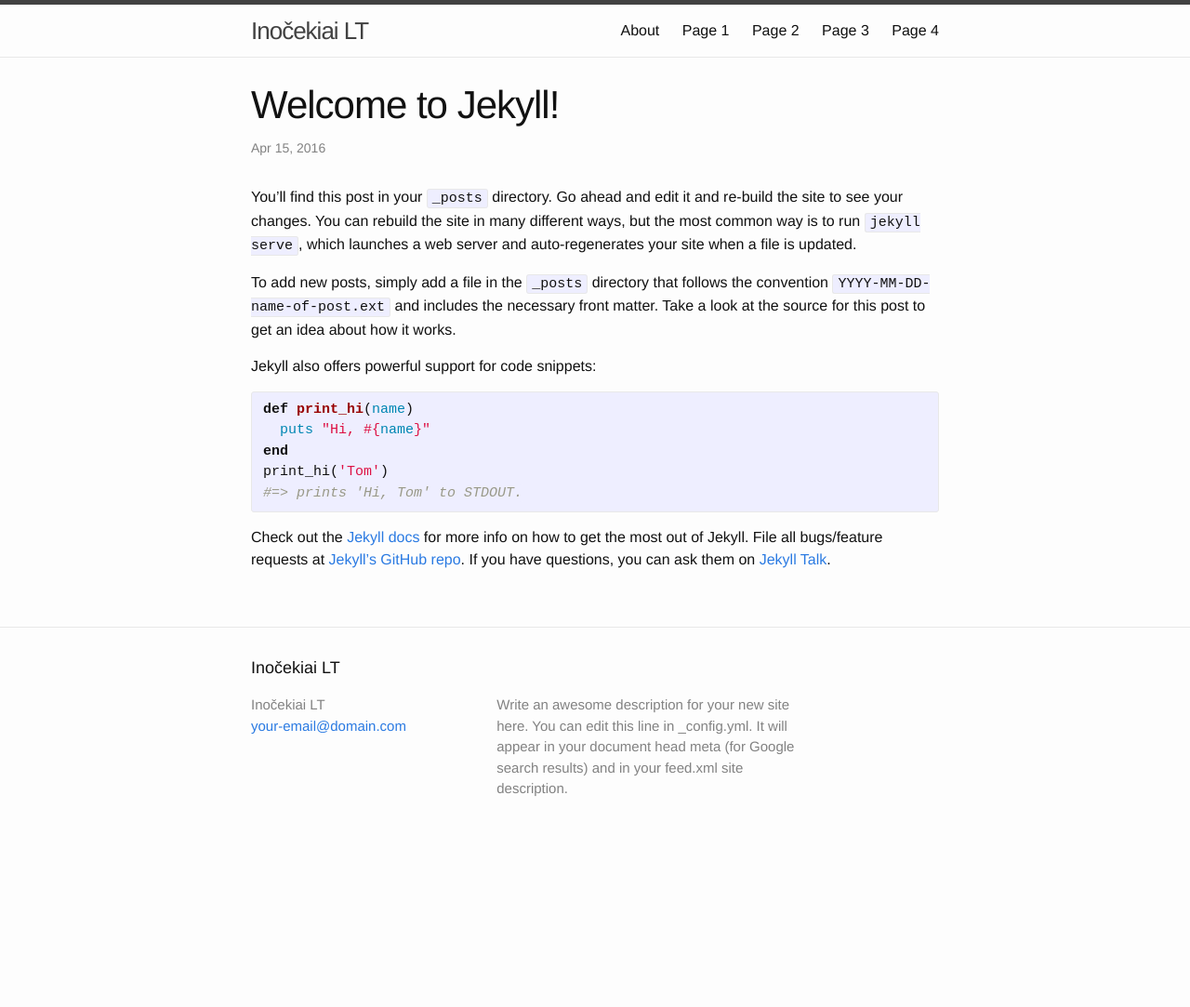
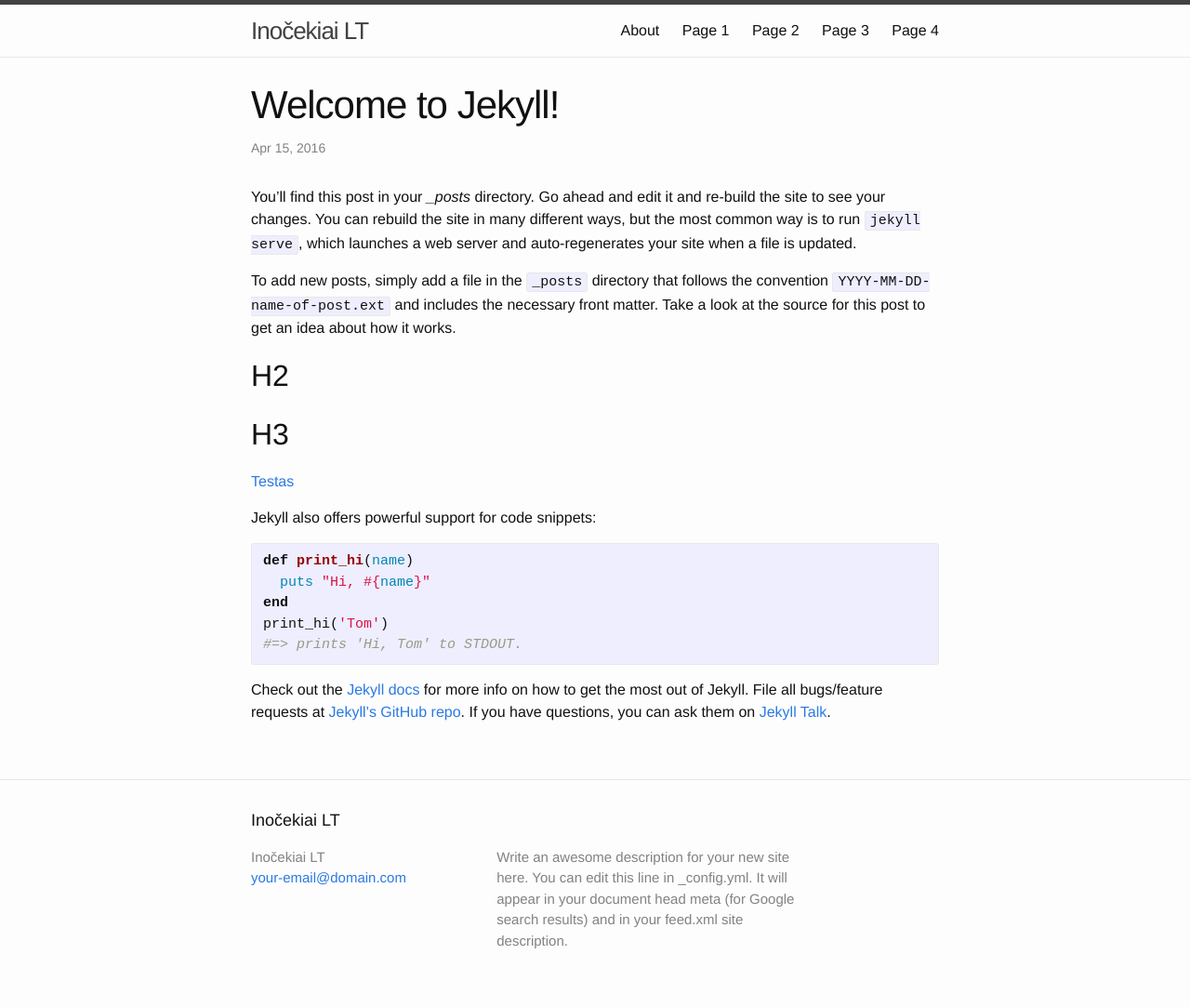
Before and after one commit to pmpc/inocekiai, a Jekyll site: the page built from _posts/2016-04-15-welcome-to-jekyll.markdown, in a window 1280 px wide. Shown: the whole page at 93% size. Built offline with Jekyll 4.4.1, drawn with Linux system fonts in a browser that asks for light colours; before the commit the page ends 920 px from its top, so only the background shows below that.

Commit message:
Update 2016-04-15-welcome-to-jekyll.markdown

```diff
--- a/_posts/2016-04-15-welcome-to-jekyll.markdown
+++ b/_posts/2016-04-15-welcome-to-jekyll.markdown
@@ -4,9 +4,16 @@
 date:   2016-04-15 13:25:58 +0300
 categories: jekyll update
 ---
-You’ll find this post in your `_posts` directory. Go ahead and edit it and re-build the site to see your changes. You can rebuild the site in many different ways, but the most common way is to run `jekyll serve`, which launches a web server and auto-regenerates your site when a file is updated.
+
+You’ll find this post in your *_posts* directory. Go ahead and edit it and re-build the site to see your changes. You can rebuild the site in many different ways, but the most common way is to run `jekyll serve`, which launches a web server and auto-regenerates your site when a file is updated.
 
 To add new posts, simply add a file in the `_posts` directory that follows the convention `YYYY-MM-DD-name-of-post.ext` and includes the necessary front matter. Take a look at the source for this post to get an idea about how it works.
+
+## H2
+
+## H3
+
+[Testas](http://google.lt)
 
 Jekyll also offers powerful support for code snippets:
 
```
